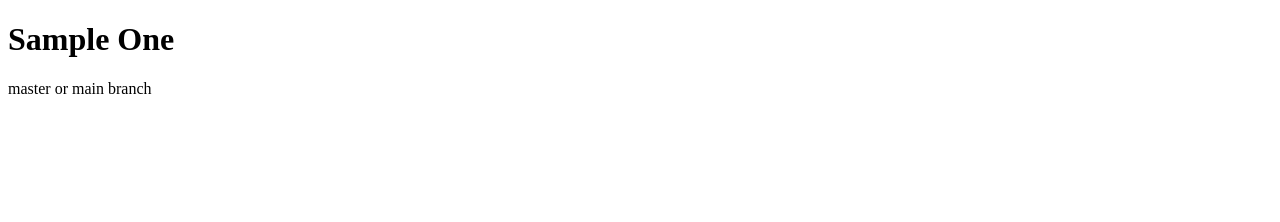
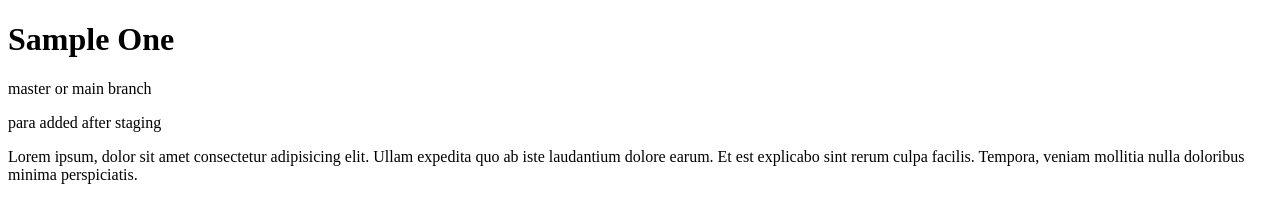
Before and after one commit to abhishekgedelakeka/sample-one, a plain HTML site: page index.html in a window 1280 px wide. Drawn offline with Linux system fonts and the light colour scheme.

Commit message:
commited staged changes that are not included in the staged in initial commit

```diff
--- a/index.html
+++ b/index.html
@@ -9,5 +9,9 @@
 <body>
     <h1> Sample One </h1>
     <p> master or main branch  </p>
+    <p> para added after staging </p>
+    <p>
+        Lorem ipsum, dolor sit amet consectetur adipisicing elit. Ullam expedita quo ab iste laudantium dolore earum. Et est explicabo sint rerum culpa facilis. Tempora, veniam mollitia nulla doloribus minima perspiciatis.
+    </p>
 </body>
 </html>
```
